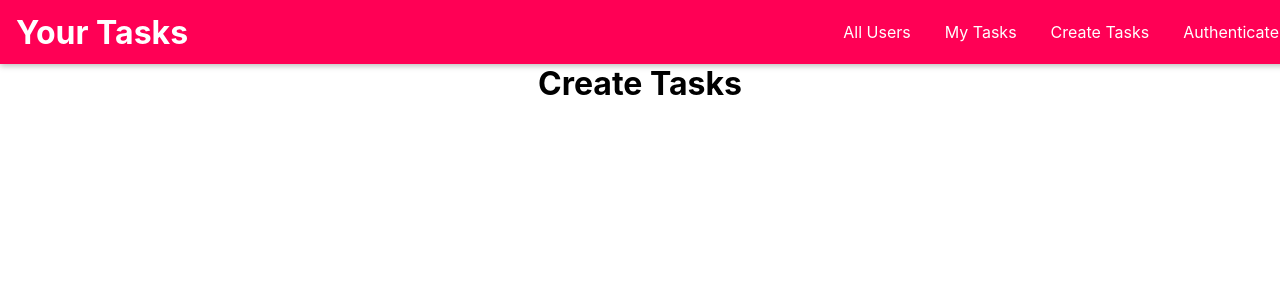
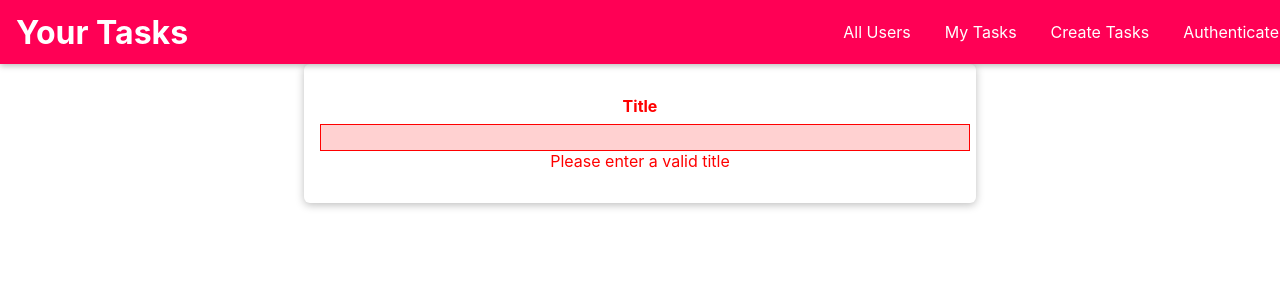
Before and after one commit to eshwagadkar/task-management-system, a React (Create React App) app: page /users/new in a window 1280 px wide. Shown: the top 300 px of the page. Built offline with nearby package versions, Linux system fonts and the light colour scheme.

Commit message:
Managing state in the input component using useReducer hook.

```diff
--- a/src/App.js
+++ b/src/App.js
@@ -3,7 +3,7 @@
 
 import RootLayout from './pages/Root';
 import HomePage from './pages/Home/HomePage';
-import TaskCreationPage from './pages/Tasks/TasksCreationPage';
+import NewTask from './pages/Tasks/NewTask';
 import UsersTaskListingPage from './pages/Tasks/UsersTaskListingPage';
 import UserPage from './pages/Users/Users';
 
@@ -13,7 +13,7 @@
     element : <RootLayout />,
     children: [
       { path: '/', element: <HomePage /> },
-      { path: '/users/new', element: <TaskCreationPage /> },
+      { path: '/users/new', element: <NewTask /> },
       { path: '/:userId/tasks', element: <UsersTaskListingPage /> },
       { path: '/users', element: <UserPage /> }
     ]
--- /dev/null
+++ b/src/pages/Tasks/NewTask.js
@@ -0,0 +1,19 @@
+
+import Input from '../../utility/components/FormElements/Input';
+import './NewTask.styles.scss';
+
+const NewTask = () => {
+    return <>
+        <form className={'task-form'}>
+            <Input
+                type="text"
+                element="input"
+                label="Title"
+                validators={[]}
+                errorText="Please enter a valid title"
+            />
+        </form>
+    </>
+}
+
+export default NewTask;
--- /dev/null
+++ b/src/pages/Tasks/NewTask.styles.scss
@@ -0,0 +1,10 @@
+.task-form {
+    list-style: none;
+    margin: 0 auto;
+    padding: 1rem;
+    width: 90%;
+    max-width: 40rem;
+    box-shadow: 0 2px 8px rgba(0, 0, 0, 0.26);
+    border-radius: 6px;
+    background: white;
+  }
--- a/src/pages/Tasks/TasksCreationPage.js
+++ /dev/null
@@ -1,7 +0,0 @@
-
-const TaskCreationPage = () => {
-
-    return <h1>Create Tasks</h1>
-}
-
-export default TaskCreationPage;
--- /dev/null
+++ b/src/utility/components/FormElements/Input.js
@@ -0,0 +1,55 @@
+import { useReducer } from 'react';
+
+import './Input.styles.scss';
+
+// Input Reducer Function
+const inputReducer = (state, action) => {
+    switch(action.type) {
+        case 'CHANGE' :
+            return {
+                ...state,
+                value: action.payload,
+                isValid: true
+            };
+        default:
+            return state;
+    }
+}
+
+const Input = props => {
+
+    const [inputState, dispatch] = useReducer(inputReducer, { value: '', isValid: false } );
+
+    const changeHandler = event => {
+        dispatch({ type: 'CHANGE', payload: event.target.value });
+    };
+
+    const element = props.element === 'input' ? (
+        <input
+         id={props.id}
+         type={props.type}
+         placeholder={props.placeholder}
+         onChange={changeHandler}
+         value={inputState.value}
+        />
+    ) : (
+        <textarea
+         id={props.id}
+         rows={props.rows || 3}
+         onChange={changeHandler}
+         value={inputState.value}
+         />
+    ) ;
+
+
+
+    return <>
+     <div className={`form-control ${!inputState.isValid && 'form-control--invalid'}`}>
+        <label htmlFor={props.id}>{props.label}</label>
+        { element }
+        {!inputState.isValid && <p>{props.errorText}</p>}
+     </div>
+    </>
+}
+
+export default Input;
--- /dev/null
+++ b/src/utility/components/FormElements/Input.styles.scss
@@ -0,0 +1,38 @@
+.form-control {
+    margin: 1rem 0;
+
+    & label, input, textarea {
+        display: block;
+    }
+
+    & label {
+        font-weight: bold;
+        margin-bottom: 0.5rem;
+    }
+
+    & input, textarea {
+        width: 100%;
+        font: inherit;
+        border: 1px solid #ccc;
+        background: #f8f8f8;
+        padding: 0.15rem 0.25rem;
+    }
+
+    & input:focus,
+    & textarea:focus {
+        outline: none;
+        background: #ebebeb;
+        border-color: #510077;
+    }
+
+    &--invalid label,
+    &--invalid p {
+        color: red;
+    }
+
+    &--invalid input,
+    &--invalid textarea {
+        border-color: red;
+        background: #ffd1d1;
+    }
+}
```
